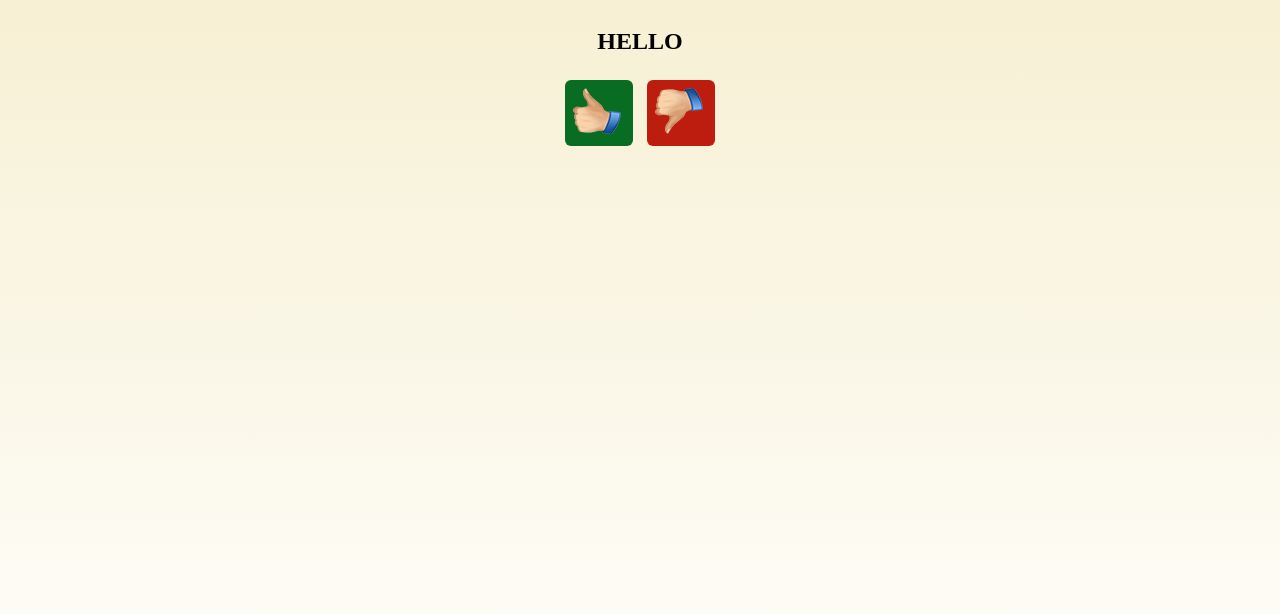
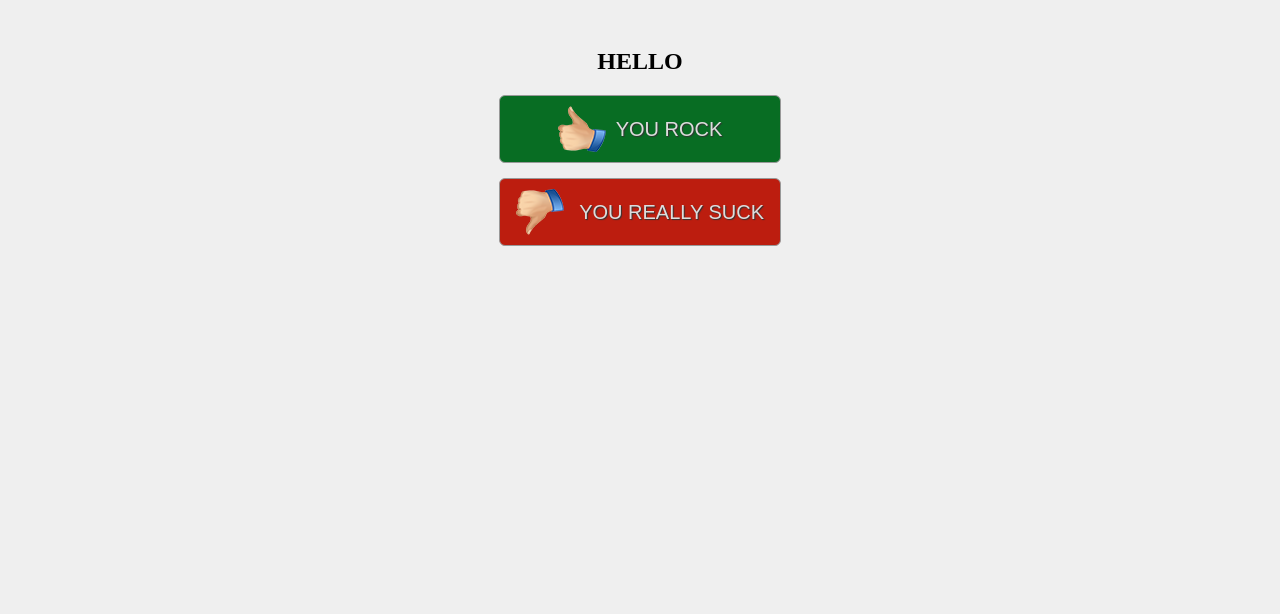
Before and after one commit to bitmole/voteup, a plain HTML site: page index.html in a window 1280 px wide. Drawn offline with nearby package versions, Linux system fonts and the light colour scheme.

Commit message:
Issue #1: made buttons bigger

```diff
--- a/index.html
+++ b/index.html
@@ -1,3 +1,4 @@
+<!DOCTYPE html>
 <html lang="en">
 
 <head>
@@ -13,27 +14,18 @@
 </script>
 -->
     <style>
-        body{background: #f7f0d4;
-            background: -moz-linear-gradient(top,  #f7f0d4 0%, #ffffff 100%);
-            background: -webkit-gradient(linear, left top, left bottom, color-stop(0%,#f7f0d4), color-stop(100%,#ffffff));
-            background: -webkit-linear-gradient(top,  #f7f0d4 0%,#ffffff 100%);
-            background: -o-linear-gradient(top,  #f7f0d4 0%,#ffffff 100%);
-            background: -ms-linear-gradient(top,  #f7f0d4 0%,#ffffff 100%);
-            background: linear-gradient(to bottom,  #f7f0d4 0%,#ffffff 100%);
-            filter: progid:DXImageTransform.Microsoft.gradient( startColorstr='#f7f0d4', endColorstr='#ffffff',GradientType=0 );text-align:center;padding:20px;}
+        body{background: #efefef;text-align:center;padding:20px 5px;}
         h2{text-transform: uppercase;}
-        a{display:inline-block;width:48px;height:46px;text-indent:-9999px;padding:10px;margin:5px;border-radius:6px;background:#086D23 url(votes.png) no-repeat 8px 8px;
-        }
-        a.down{background-position:8px -78px;background-color:#BC1D0F;}
-        a:active{background-position:10px 10px;}
-        a.down:active{background-position:10px -80px;}
+        a{display:block;width:100%;height:46px;max-width:280px;padding:10px 0;margin:15px auto;border-radius:6px;background:#086D23;text-decoration:none;color:#ddd;font:20px/46px sans-serif;text-transform: uppercase;border:1px solid #999;text-shadow: 1px 1px 1px #333;}
+        a.down{background-color:#BC1D0F;}
+        a img{vertical-align:top;margin-right:10px}
     </style>
 </head>
 
 <body>
 <h2>Hello</h2>
-<a href="/up" class="up">You rock</a>
-<a href="/down" class="down">You really suck</a>
+<a href="/up" class="up"><img src="up.png" alt="You rock" />You rock</a>
+<a href="/down" class="down"><img src="down.png" alt="You really really suck" /> You really suck</a>
 
 <script type="text/javascript">
 $(function(){
```
Also changed, not shown: down.png (added), up.png (added).
